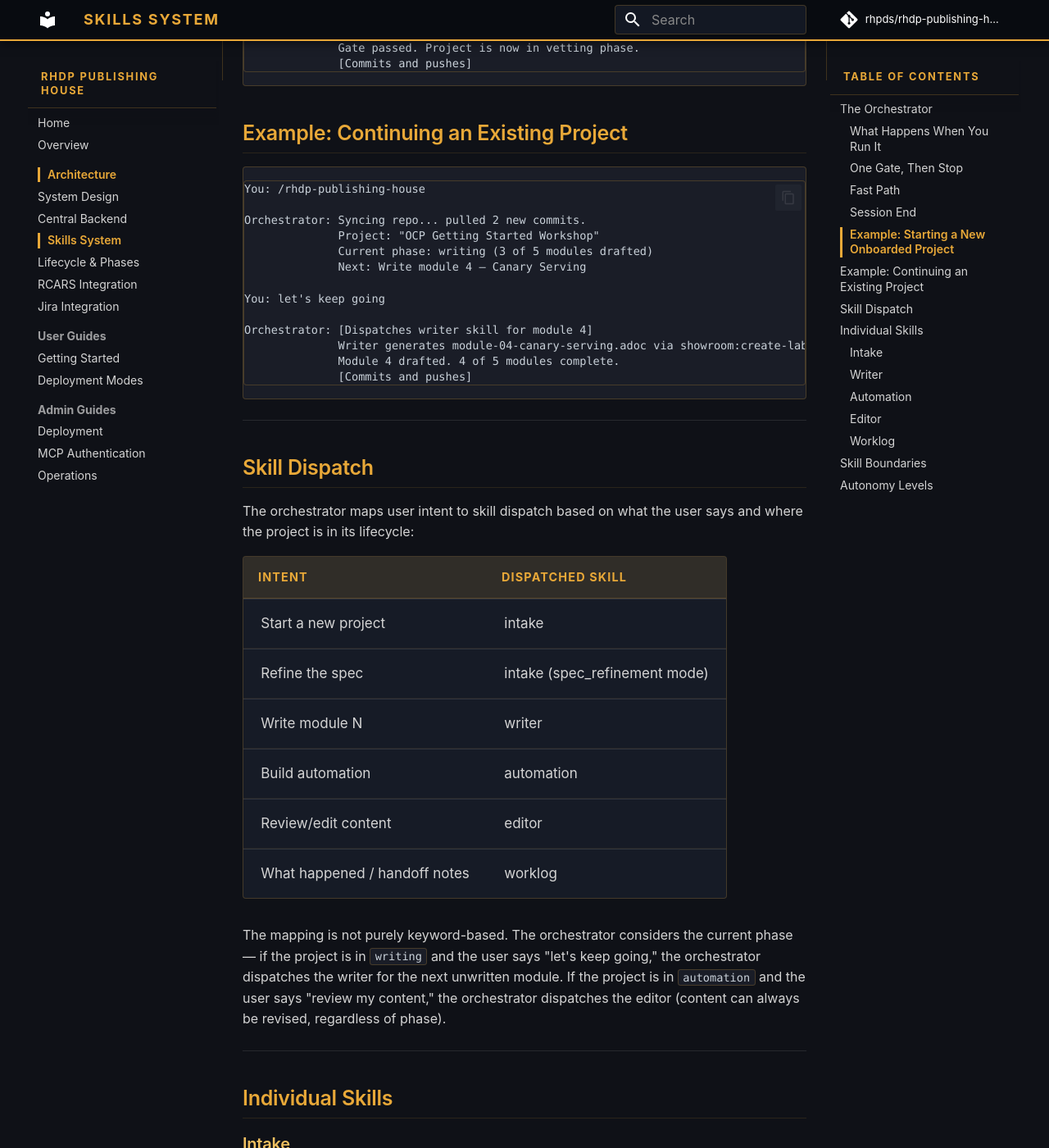
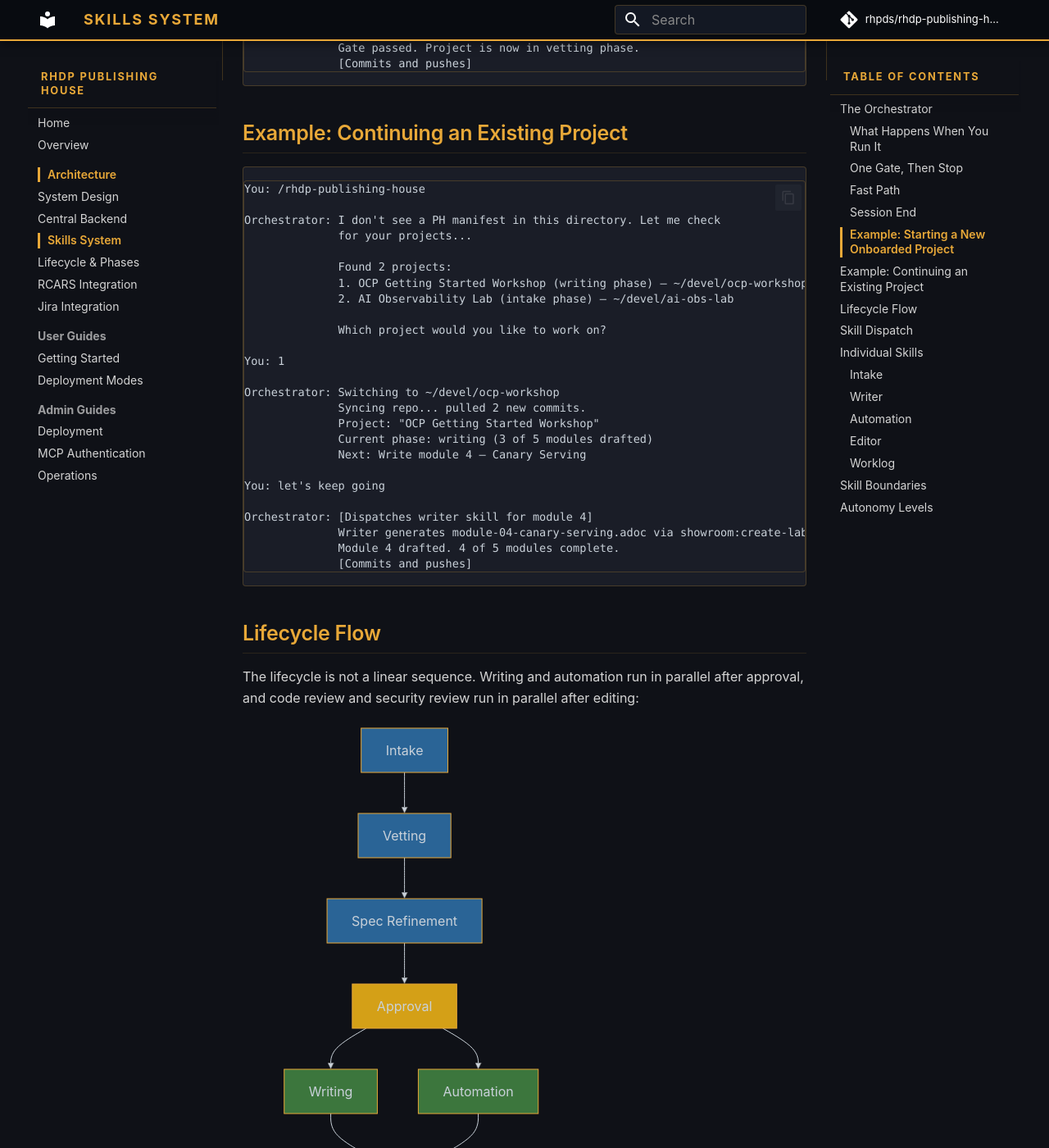
Before and after one commit to treddy08/rhdp-publishing-house, an MkDocs documentation site: the page built from docs/architecture/skills.md, in a window 1280 px wide and 1400 px high, scrolled down 2266 px. Shown: the whole window at 82% size. Built offline with MkDocs 1.6.1 and Material for MkDocs 9.7.7, drawn with Linux system fonts in a browser that asks for light colours; comment, search, counter and statistics services are not loaded; some of the changed text lies outside the part shown.

Commit message:
[RHDPCD-47] Improve skills doc examples and add lifecycle diagram
- Continuing project example: show discovery from parent directory
  with project selection, not assumed CWD
- Add lifecycle DAG mermaid diagram (same style as lifecycle-phases)
  with link to the full phase definitions

Co-Authored-By: Claude Sonnet 4.6 (1M context) <noreply@anthropic.com>

````diff
--- a/docs/architecture/skills.md
+++ b/docs/architecture/skills.md
@@ -83,7 +83,19 @@ Orchestrator: [Dispatches intake skill]
 ```
 You: /rhdp-publishing-house
 
-Orchestrator: Syncing repo... pulled 2 new commits.
+Orchestrator: I don't see a PH manifest in this directory. Let me check
+              for your projects...
+
+              Found 2 projects:
+              1. OCP Getting Started Workshop (writing phase) — ~/devel/ocp-workshop
+              2. AI Observability Lab (intake phase) — ~/devel/ai-obs-lab
+
+              Which project would you like to work on?
+
+You: 1
+
+Orchestrator: Switching to ~/devel/ocp-workshop
+              Syncing repo... pulled 2 new commits.
               Project: "OCP Getting Started Workshop"
               Current phase: writing (3 of 5 modules drafted)
               Next: Write module 4 — Canary Serving
@@ -95,6 +107,47 @@ Orchestrator: [Dispatches writer skill for module 4]
               Module 4 drafted. 4 of 5 modules complete.
               [Commits and pushes]
 ```
+
+## Lifecycle Flow
+
+The lifecycle is not a linear sequence. Writing and automation run in parallel after approval, and code review and security review run in parallel after editing:
+
+```mermaid
+flowchart TD
+    intake[Intake] --> vetting[Vetting]
+    vetting --> spec_refinement[Spec Refinement]
+    spec_refinement --> approval[Approval]
+
+    approval --> writing[Writing]
+    approval --> automation[Automation]
+
+    writing --> editing[Editing]
+    automation --> editing
+
+    editing --> code_review[Code Review]
+    editing --> security_review[Security Review]
+
+    code_review --> e2e_testing[E2E Testing]
+    security_review --> e2e_testing
+
+    e2e_testing --> final_review[Final Review]
+    final_review --> ready_for_publishing[Ready for Publishing]
+
+    style intake fill:#2a6496,color:#fff
+    style vetting fill:#2a6496,color:#fff
+    style spec_refinement fill:#2a6496,color:#fff
+    style approval fill:#d4a017,color:#000
+    style writing fill:#3c763d,color:#fff
+    style automation fill:#3c763d,color:#fff
+    style editing fill:#8a6d3b,color:#fff
+    style code_review fill:#31708f,color:#fff
+    style security_review fill:#31708f,color:#fff
+    style e2e_testing fill:#8a6d3b,color:#fff
+    style final_review fill:#8a6d3b,color:#fff
+    style ready_for_publishing fill:#4caf50,color:#fff
+```
+
+See [Lifecycle & Phases](lifecycle-phases.md) for the full phase definitions, gate types, and prerequisite chain.
 
 ---
 
````
